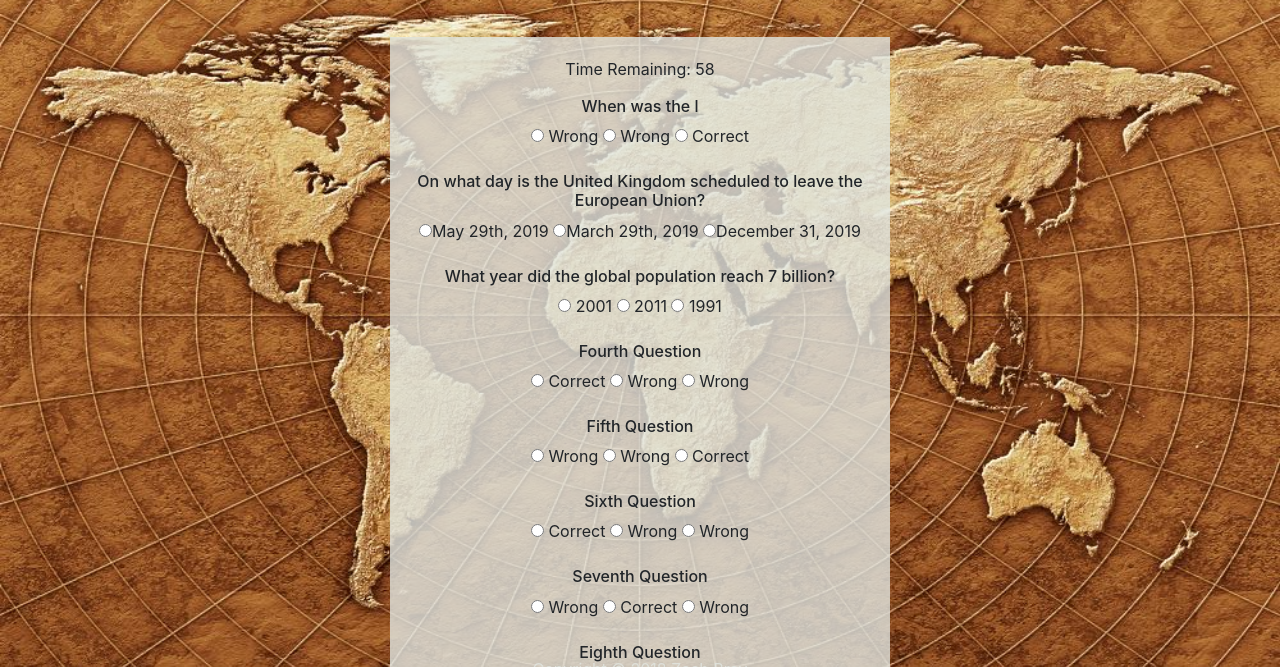
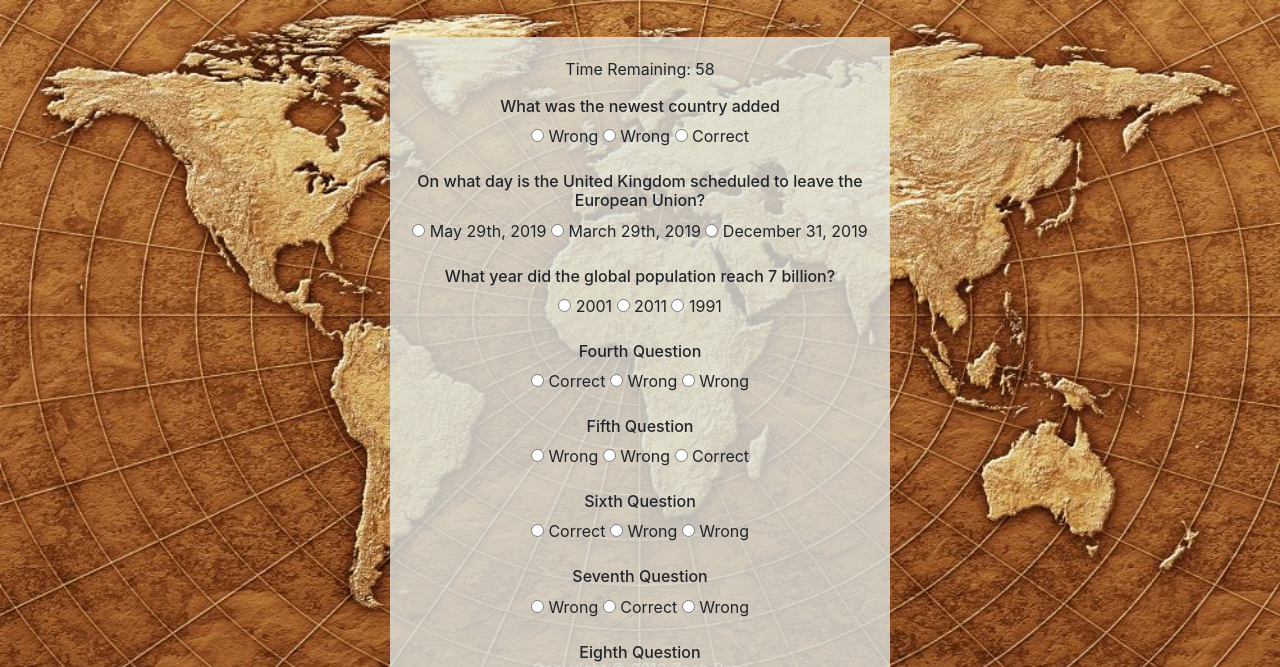
Before and after one commit to zbray/trivia-game, a plain HTML site: page index.html in a window 1280 px wide. Both pictures are taken after a click on the button "Start". Shown: the part 119-786 px from the top of the page. Drawn offline with nearby package versions, Linux system fonts and the light colour scheme.

Commit message:
started to add more questions

```diff
--- a/index.html
+++ b/index.html
@@ -23,7 +23,7 @@
       <div id="quizContent">
         <p>Time Remaining: <span id="timeRemaining"></span></p>
         <div id="qOne">
-          <h6>When was the l</h6>
+          <h6>What was the newest country added </h6>
           <form class = "choices">
             <input type="radio"> Wrong
             <input type="radio"> Wrong
@@ -33,9 +33,9 @@
         <div id="qTwo">
           <h6>On what day is the United Kingdom scheduled to leave the European Union?</h6>
           <form class = "choices">
-            <input type="radio">May 29th, 2019
-            <input type="radio" value="correct">March 29th, 2019
-            <input type="radio">December 31, 2019
+            <input type="radio"> May 29th, 2019
+            <input type="radio" value="correct"> March 29th, 2019
+            <input type="radio"> December 31, 2019
           </form><br>
         </div>
         <div id="qThree">
```
